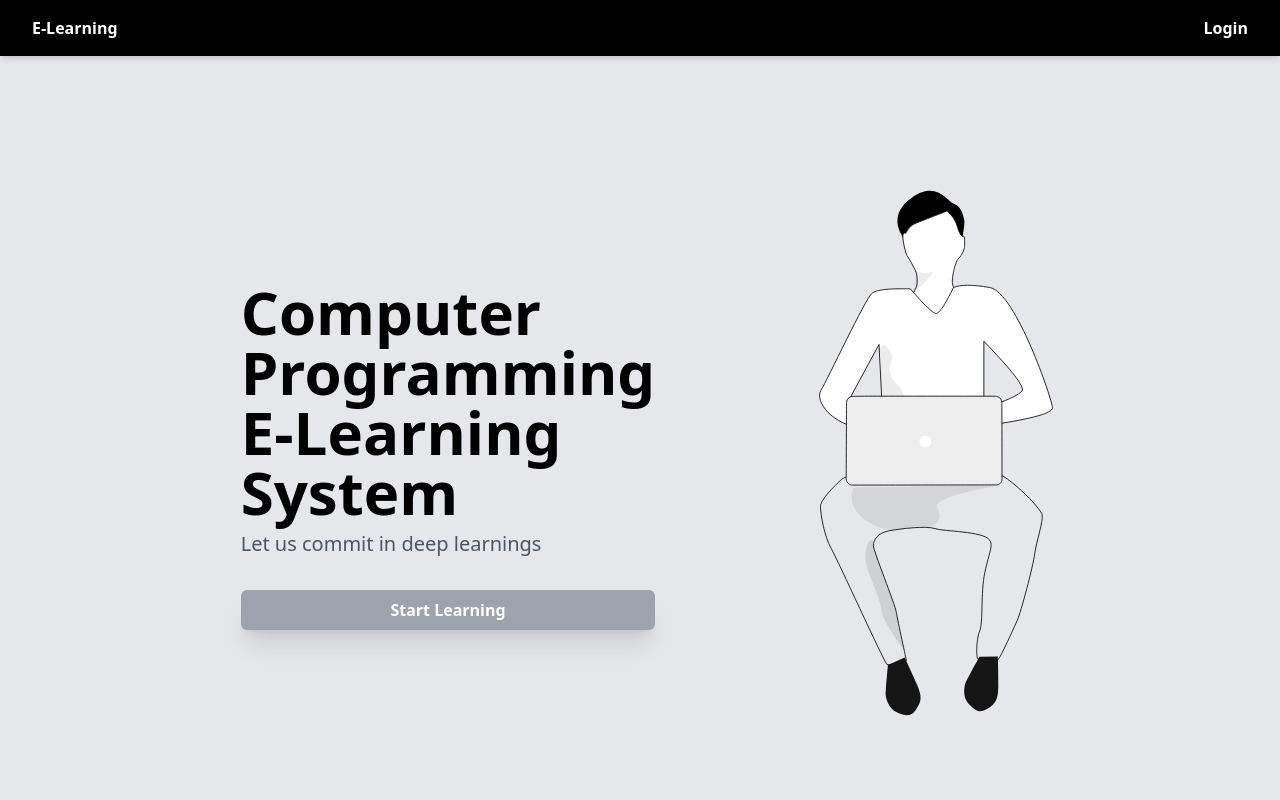
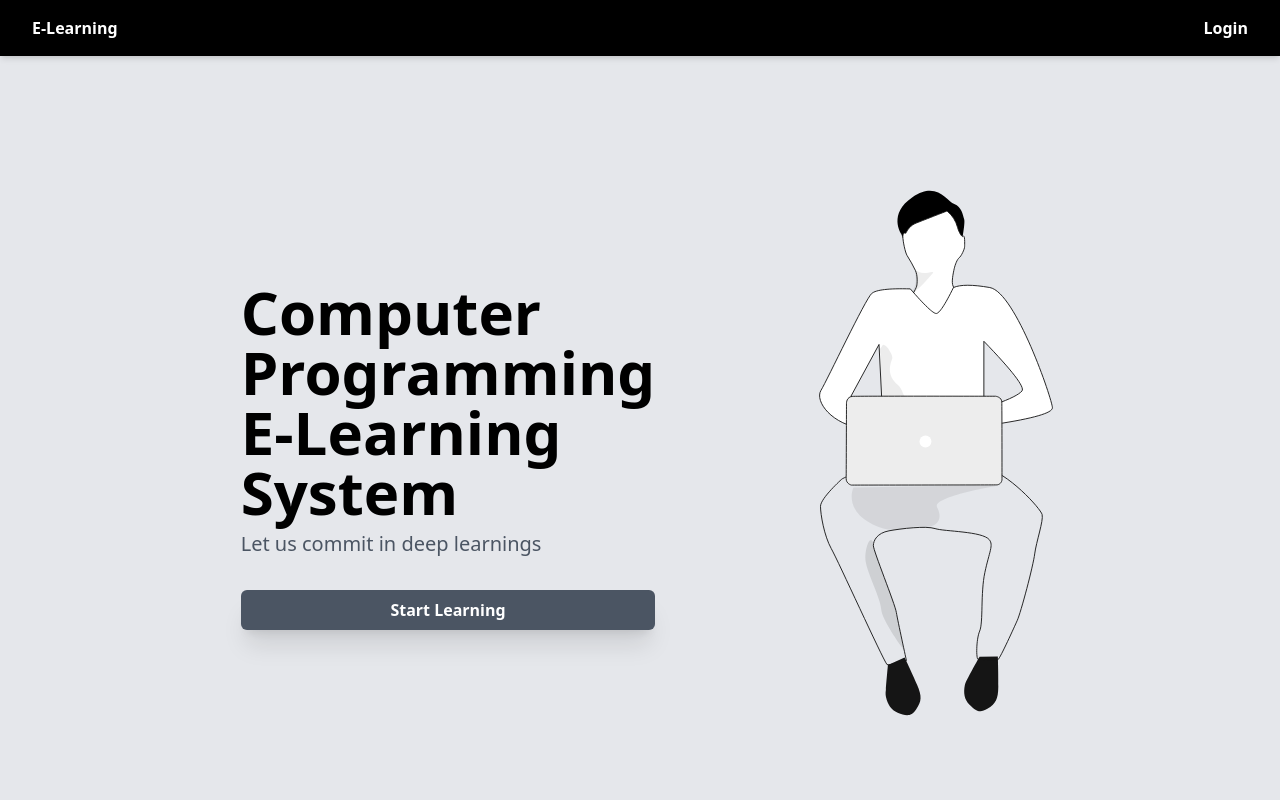
Before and after one commit to kensidiangco/websys-project, a Next.js app: page / in a window 1280 px wide. Shown: the top 800 px of the page. Built offline with nearby package versions, Linux system fonts and the light colour scheme; no server answers.

Commit message:
Make it better

```diff
--- a/pages/index.js
+++ b/pages/index.js
@@ -32,7 +32,7 @@ export default function Home() {
                 <p className="text-xl pt-2 text-gray-600">Let us commit in deep learnings</p>
               </span>
                 <Link href="/ELearning" passHref>
-                  <p className="cursor-pointer text-center bg-gray-400 hover:bg-gray-300 text-white transition transition-delay-1 shadow-xl font-bold rounded-md py-2">Start Learning</p>
+                  <p className="cursor-pointer text-center bg-gray-600 hover:bg-gray-500 text-white transition transition-delay-1 shadow-xl font-bold rounded-md py-2">Start Learning</p>
                 </Link>
             </div>
 
```
